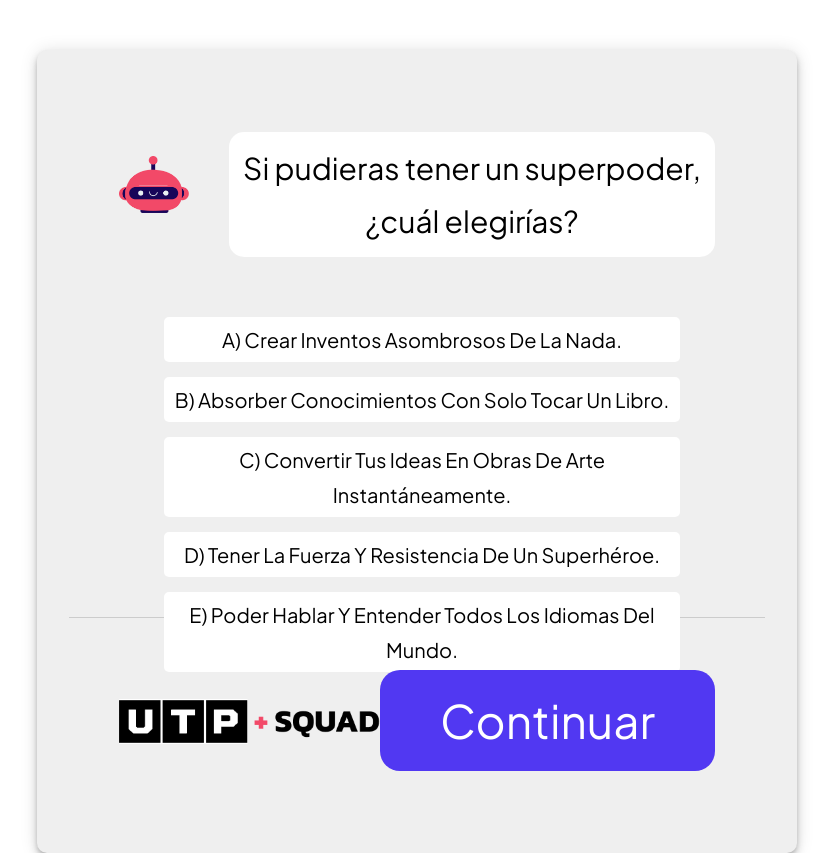
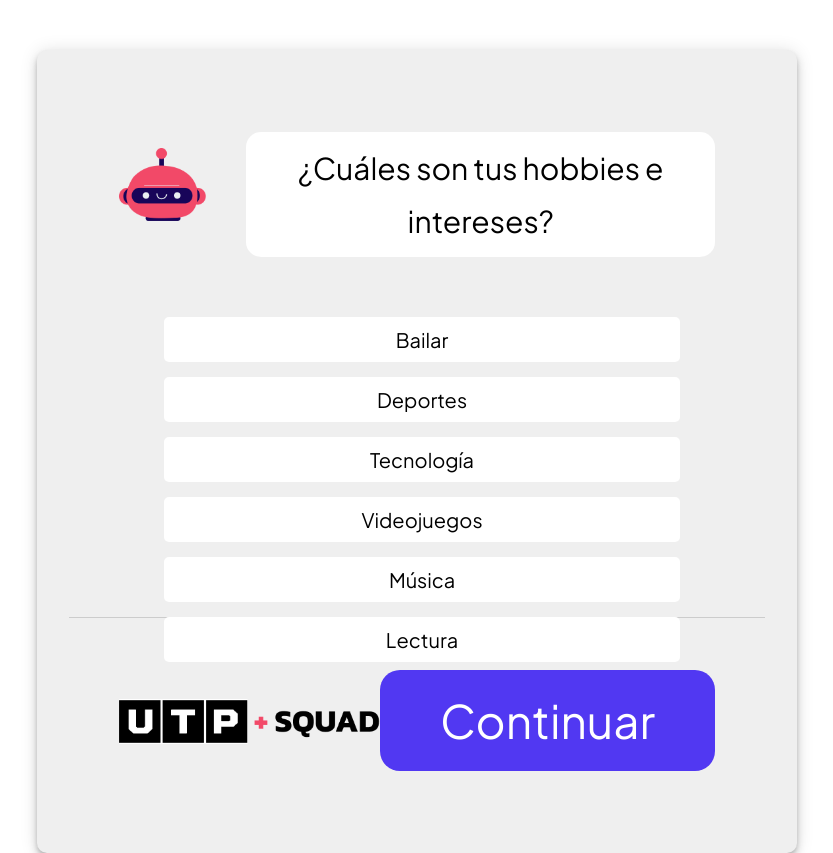
Before and after one commit to K-834/Hackaton-Limon, a Next.js app: page /authentication/Quest in a window 1280 px wide. Shown: the whole page, without its empty margins (223-1056 px from the left). Built offline with nearby package versions, Linux system fonts and the light colour scheme.

Commit message:
PreguntasFix

```diff
--- a/src/app/authentication/Quest/page.tsx
+++ b/src/app/authentication/Quest/page.tsx
@@ -1,19 +1,21 @@
 "use client";
 import Link from "next/link";
 import React, { useState } from "react";
+
 import { Grid, Box, Card, Typography, Button } from "@mui/material";
 // components
 import PageContainer from "@/app/(DashboardLayout)/components/container/PageContainer";
 
 const questions = [
   {
-    question: "Si pudieras tener un superpoder, ¿cuál elegirías?",
+    question: "¿Cuáles son tus hobbies e intereses?",
     answers: [
-      "a) Crear inventos asombrosos de la nada.",
-      "b) Absorber conocimientos con solo tocar un libro.",
-      "c) Convertir tus ideas en obras de arte instantáneamente.",
-      "d) Tener la fuerza y resistencia de un superhéroe.",
-      "e) Poder hablar y entender todos los idiomas del mundo.",
+      "Bailar",
+      "Deportes",
+      "Tecnología",
+      "Videojuegos",
+      "Música",
+      "Lectura",
     ],
   },
   {
@@ -78,17 +80,70 @@ const questions = [
   },
 ];
 
+const getClanId = (answers: string[]) => {
+  const answerCounts: { [key: string]: number } = {
+    "a": 0,
+    "b": 0,
+    "c": 0,
+    "d": 0,
+    "e": 0,
+  };
+
+  answers.forEach((answer) => {
+    const key = answer.charAt(0);
+    if (key in answerCounts) {
+      answerCounts[key as keyof typeof answerCounts]++;
+    }
+  });
+
+  let maxKey = 'a';
+  for (const key in answerCounts) {
+    if (answerCounts[key as keyof typeof answerCounts] > answerCounts[maxKey]) {
+      maxKey = key;
+    }
+  }
+
+  return parseInt(maxKey, 36) - 10 + 1;
+};
+
 const PlantillaPregunta = () => {
   const [currentQuestionIndex, setCurrentQuestionIndex] = useState(0);
-  const [selectedAnswer, setSelectedAnswer] = useState<string | null>(null);
+  const [selectedAnswers, setSelectedAnswers] = useState<string[]>([]);
+  const [firstQuestionAnswers, setFirstQuestionAnswers] = useState<string[]>(
+    []
+  );
+  const [otherQuestionAnswers, setOtherQuestionAnswers] = useState<string[]>(
+    []
+  );
 
   const handleNextQuestion = () => {
+    if (currentQuestionIndex === 0) {
+      setFirstQuestionAnswers(selectedAnswers);
+    } else {
+      setOtherQuestionAnswers((prevAnswers) => [
+        ...prevAnswers,
+        selectedAnswers[0],
+      ]);
+    }
+
+    if (currentQuestionIndex < questions.length - 1) {
       setCurrentQuestionIndex((prevIndex) => prevIndex + 1);
-    setSelectedAnswer(null);
+      setSelectedAnswers([]);
+    } else {
+      console.log("Respuestas a la primera pregunta:", firstQuestionAnswers);
+    console.log("Respuestas a las demás preguntas:", otherQuestionAnswers);
+    const clanId = getClanId(otherQuestionAnswers);
+    console.log("El ID del clan es:", clanId);
+    window.location.href = "/";
+  }
   };
 
   const handleAnswerClick = (answer: string) => {
-    setSelectedAnswer(answer);
+    if (currentQuestionIndex === 0) {
+      setSelectedAnswers((prevAnswers) => [...prevAnswers, answer]);
+    } else {
+      setSelectedAnswers([answer]);
+    }
   };
 
   const currentQuestion = questions[currentQuestionIndex];
@@ -187,8 +242,10 @@ const PlantillaPregunta = () => {
                     margin: "5px",
                     width: "100%",
                     borderRadius: "5px",
-                    backgroundColor:
-                      selectedAnswer === answer ? "#d3d3d3" : "white",
+                    backgroundColor: selectedAnswers.includes(answer)
+                      ? "#d3d3d3"
+                      : "white",
+
                     color: "black",
                     fontSize: "20px",
                     padding: "5px",
@@ -227,12 +284,11 @@ const PlantillaPregunta = () => {
                     }}
                     variant="contained"
                     onClick={handleNextQuestion}
-                    disabled={selectedAnswer === null}
+                    disabled={selectedAnswers.length === 0}
                   >
                     Continuar
                   </Button>
                 ) : (
-                  <Link href="/" passHref>
                   <Button
                     style={{
                       backgroundColor: "#5138f2",
@@ -244,10 +300,10 @@ const PlantillaPregunta = () => {
                       textDecoration: "none",
                     }}
                     variant="contained"
+                    onClick={handleNextQuestion}
                   >
                     Continuar
                   </Button>
-                  </Link>
                 )}
               </Box>
             </Box>
```
Lines whose indentation alone changed are shown as unchanged.
